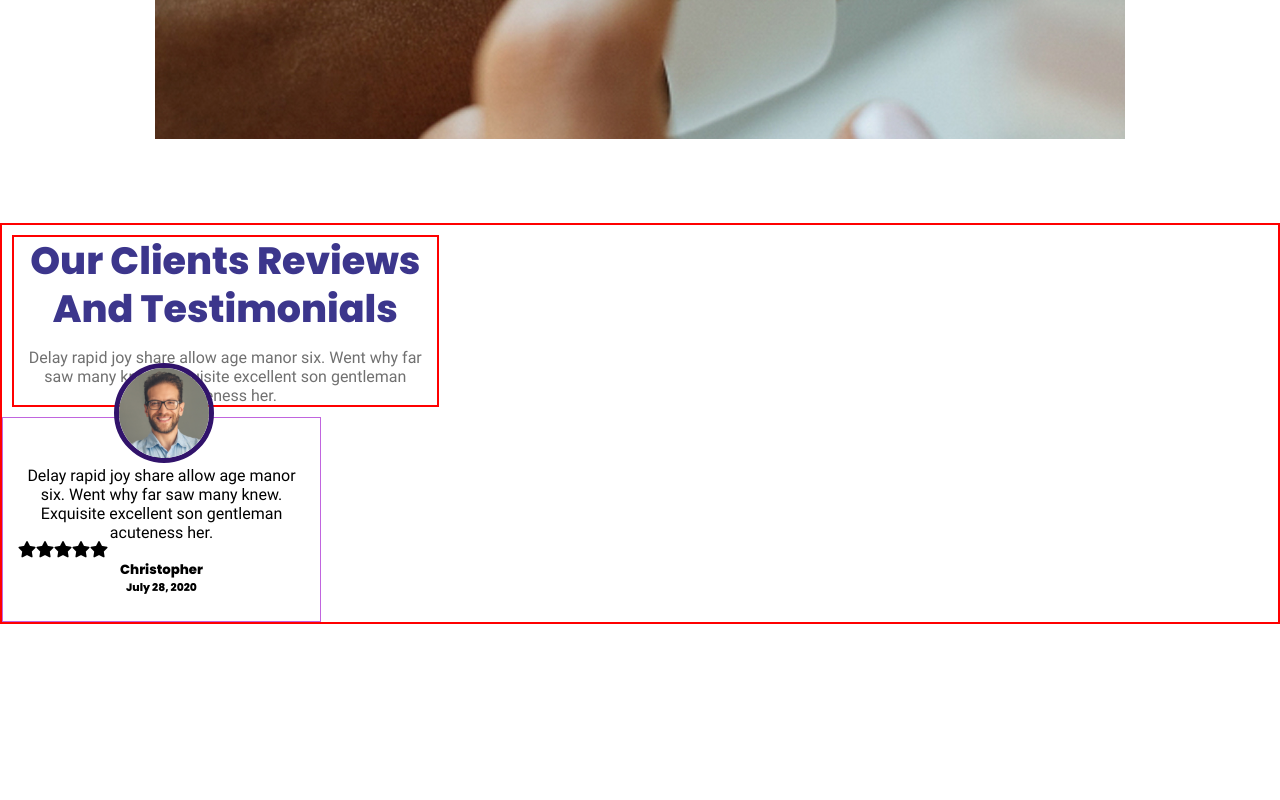
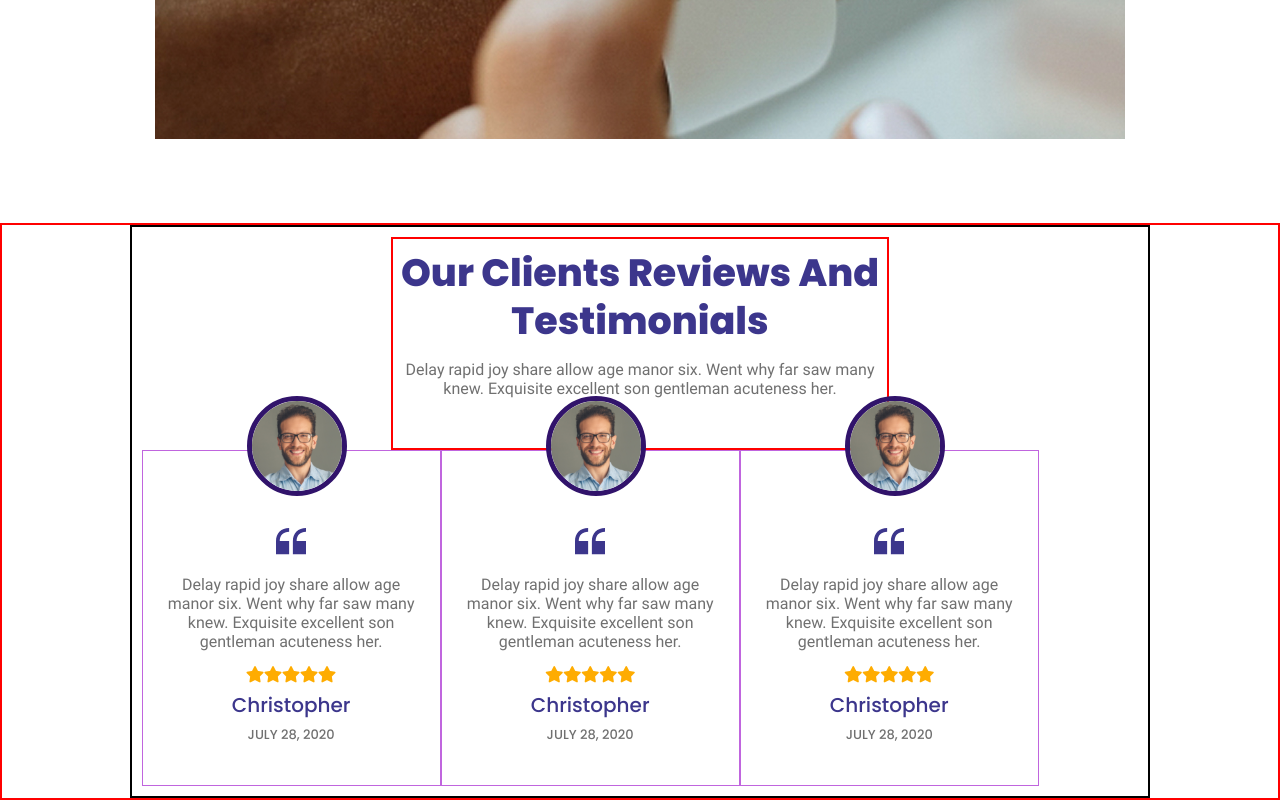
Before and after one commit to rajvi418/ProOne-web-UI, a plain HTML site: page index.html in a window 1280 px wide. Shown: the part 5851-6651 px from the top of the page. Before the commit the page ends 6475 px from the top, so only its background shows below. Drawn offline with Linux system fonts and the light colour scheme.

Commit message:
boxes created

```diff
--- a/css/style.css
+++ b/css/style.css
@@ -857,7 +857,11 @@ h2 {
 .section-7 {
     border: 2px solid red;
 }
-
+.sec-7-main
+{
+    border: 2px solid black;
+    margin: auto;
+}
 .boxes-7 {
     border: 1px solid var(--purle);
     padding: 30px 15px 25px;
@@ -872,6 +876,7 @@ h2 {
 {
     border:  2px solid red;
     text-align: center;
+    margin: auto;
 }
 .sec-7-cont h2{
     font-size: 38px;
@@ -883,6 +888,8 @@ h2 {
 .sec-7-cont p
 {
     font-size: 16px;
+    margin-bottom: 10px;
+    padding-bottom: 30px;
     color: var(--grey);
 }
 
@@ -900,3 +907,37 @@ h2 {
 {
     align-self: center;
 }
+
+.quote
+{
+    fill: var(--blue);
+    margin-top: 10px;
+    padding: 35px 15px 15px;
+}
+
+.cont-sec p
+{
+    text-align: center;
+    color: var(--grey);
+margin-bottom: 16px;
+}
+
+.fa-star
+{
+    color: var(--yellow);
+}
+
+.cont-sec h5
+{
+    font-size: 20px;
+    font-weight: 500;
+    color: var(--blue);
+    margin: 5px 0px 5px;
+}
+.cont-sec h6{
+    font-size: 13px;
+    font-weight: 500;
+    text-transform: uppercase;
+    color: var(--grey);
+    margin-bottom: 15px;
+}
--- a/index.html
+++ b/index.html
@@ -371,28 +371,87 @@
             </div>
         </div>
     </section>
-    <section class="section-7 center w-100">
-        <div class="sec-7-main">
-            <div class="w-35">
-            <div class="sec-7-cont">
+    <section class="section-7 w-100">
+        <div class="sec-7-main w-80">
+            <div class="w-50 sec-7-cont">
                 <h2>Our Clients Reviews And Testimonials</h2>
                 <p>Delay rapid joy share allow age manor six. Went why far saw many knew. Exquisite excellent son
                     gentleman acuteness her.</p>
             </div>
-        </div>
-            <div class="sec-7-boxes">
-                <div class="boxes-7 w-25">
+            <div class="sec-7-boxes row">
+                <div class="boxes-7 w-30">
                     <div class="sec-7-boxes center">
                         <div class="img-sec w-100">
                             <img class="sec-7-img" src="img/testi-1.png" alt="#">
                         </div>
                         <div class="cont-sec">
-                            <span>
-                                <i class="fa-solid fa-quote-left"></i>
-                            </span>
+                            <div class="quote">
+                                <svg width="30px" height="30px" viewBox="0 0 16 16" version="1.1"
+                                    xmlns="http://www.w3.org/2000/svg" xmlns:xlink="http://www.w3.org/1999/xlink">
+                                    <rect width="16" height="16" id="icon-bound" fill="none" />
+                                    <path
+                                        d="M16,3V1c-4.188,0-7,2.812-7,7v7h7V8h-5C11,4.916,12.916,3,16,3z M0,8v7h7V8H2c0-3.084,1.916-5,5-5V1C2.812,1,0,3.812,0,8z" />
+                                </svg>
+                            </div>
                             <p>Delay rapid joy share allow age manor six. Went why far saw many knew. Exquisite
                                 excellent son gentleman acuteness her.</p>
-                            <ul class="row">
+                            <ul class="row center">
+                                <li><i class="fa-solid fa-star"></i></li>
+                                <li><i class="fa-solid fa-star"></i></li>
+                                <li><i class="fa-solid fa-star"></i></li>
+                                <li><i class="fa-solid fa-star"></i></li>
+                                <li><i class="fa-solid fa-star"></i></li>
+                            </ul>
+                            <h5>Christopher</h5>
+                            <h6>July 28, 2020</h6>
+                        </div>
+                    </div>
+                </div>
+                <div class="boxes-7 w-30">
+                    <div class="sec-7-boxes center">
+                        <div class="img-sec w-100">
+                            <img class="sec-7-img" src="img/testi-1.png" alt="#">
+                        </div>
+                        <div class="cont-sec">
+                            <div class="quote">
+                                <svg width="30px" height="30px" viewBox="0 0 16 16" version="1.1"
+                                    xmlns="http://www.w3.org/2000/svg" xmlns:xlink="http://www.w3.org/1999/xlink">
+                                    <rect width="16" height="16" id="icon-bound" fill="none" />
+                                    <path
+                                        d="M16,3V1c-4.188,0-7,2.812-7,7v7h7V8h-5C11,4.916,12.916,3,16,3z M0,8v7h7V8H2c0-3.084,1.916-5,5-5V1C2.812,1,0,3.812,0,8z" />
+                                </svg>
+                            </div>
+                            <p>Delay rapid joy share allow age manor six. Went why far saw many knew. Exquisite
+                                excellent son gentleman acuteness her.</p>
+                            <ul class="row center">
+                                <li><i class="fa-solid fa-star"></i></li>
+                                <li><i class="fa-solid fa-star"></i></li>
+                                <li><i class="fa-solid fa-star"></i></li>
+                                <li><i class="fa-solid fa-star"></i></li>
+                                <li><i class="fa-solid fa-star"></i></li>
+                            </ul>
+                            <h5>Christopher</h5>
+                            <h6>July 28, 2020</h6>
+                        </div>
+                    </div>
+                </div>
+                <div class="boxes-7 w-30">
+                    <div class="sec-7-boxes center">
+                        <div class="img-sec w-100">
+                            <img class="sec-7-img" src="img/testi-1.png" alt="#">
+                        </div>
+                        <div class="cont-sec">
+                            <div class="quote">
+                                <svg width="30px" height="30px" viewBox="0 0 16 16" version="1.1"
+                                    xmlns="http://www.w3.org/2000/svg" xmlns:xlink="http://www.w3.org/1999/xlink">
+                                    <rect width="16" height="16" id="icon-bound" fill="none" />
+                                    <path
+                                        d="M16,3V1c-4.188,0-7,2.812-7,7v7h7V8h-5C11,4.916,12.916,3,16,3z M0,8v7h7V8H2c0-3.084,1.916-5,5-5V1C2.812,1,0,3.812,0,8z" />
+                                </svg>
+                            </div>
+                            <p>Delay rapid joy share allow age manor six. Went why far saw many knew. Exquisite
+                                excellent son gentleman acuteness her.</p>
+                            <ul class="row center">
                                 <li><i class="fa-solid fa-star"></i></li>
                                 <li><i class="fa-solid fa-star"></i></li>
                                 <li><i class="fa-solid fa-star"></i></li>
```
